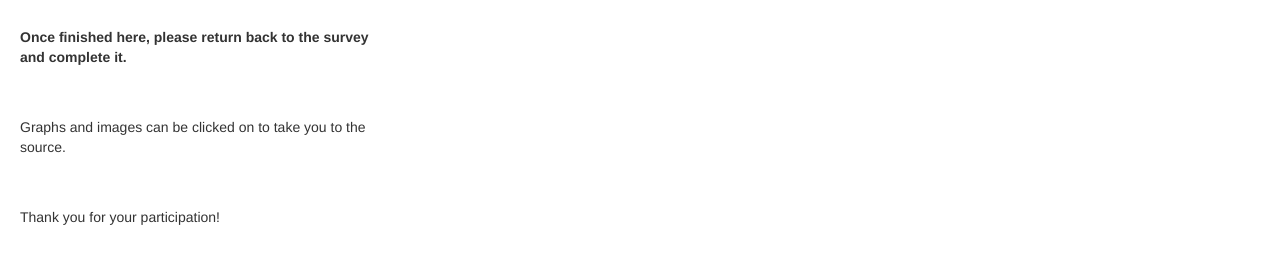
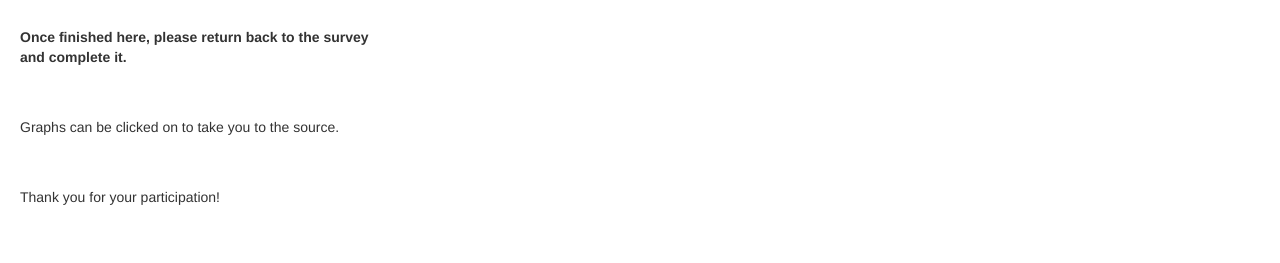
Before and after one commit to hannahmichael/hannahmichael.github.io, a plain HTML site: page index.html in a window 1280 px wide. Shown: the part 313-576 px from the top of the page. Drawn offline with nearby package versions, Linux system fonts and the light colour scheme.

Commit message:
final final

```diff
--- a/index.html
+++ b/index.html
@@ -39,7 +39,7 @@
         <div class="col-sm-4">
             <p class="descriptions">Above this text is the navigation bar, it can be used to explore the tool as you please.</p>
             <p class="descriptions"><strong>Once finished here, please return back to the survey and complete it.</strong></p>
-            <p class="descriptions">Graphs and images can be clicked on to take you to the source.</p>
+            <p class="descriptions">Graphs can be clicked on to take you to the source.</p>
             <p class="descriptions">Thank you for your participation! </p>
         </div>
         <div class="col-sm-4">
```
